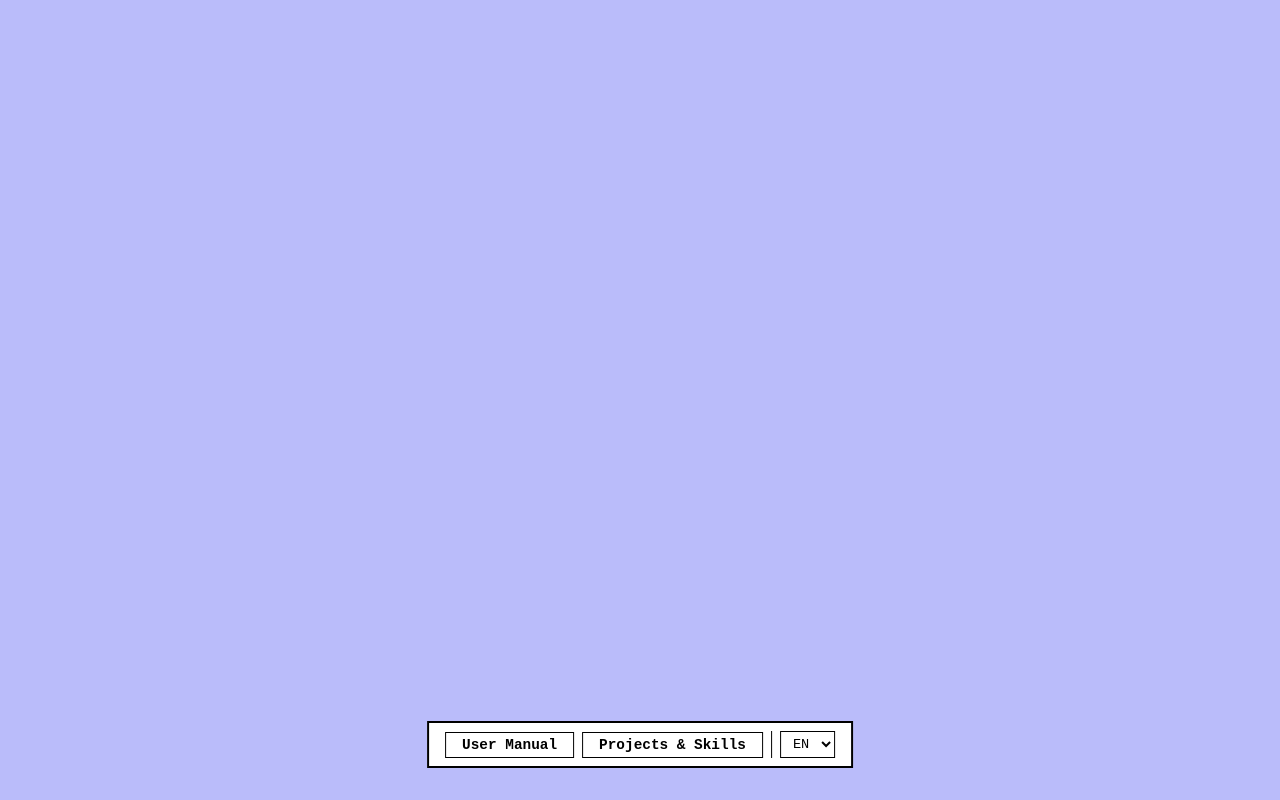
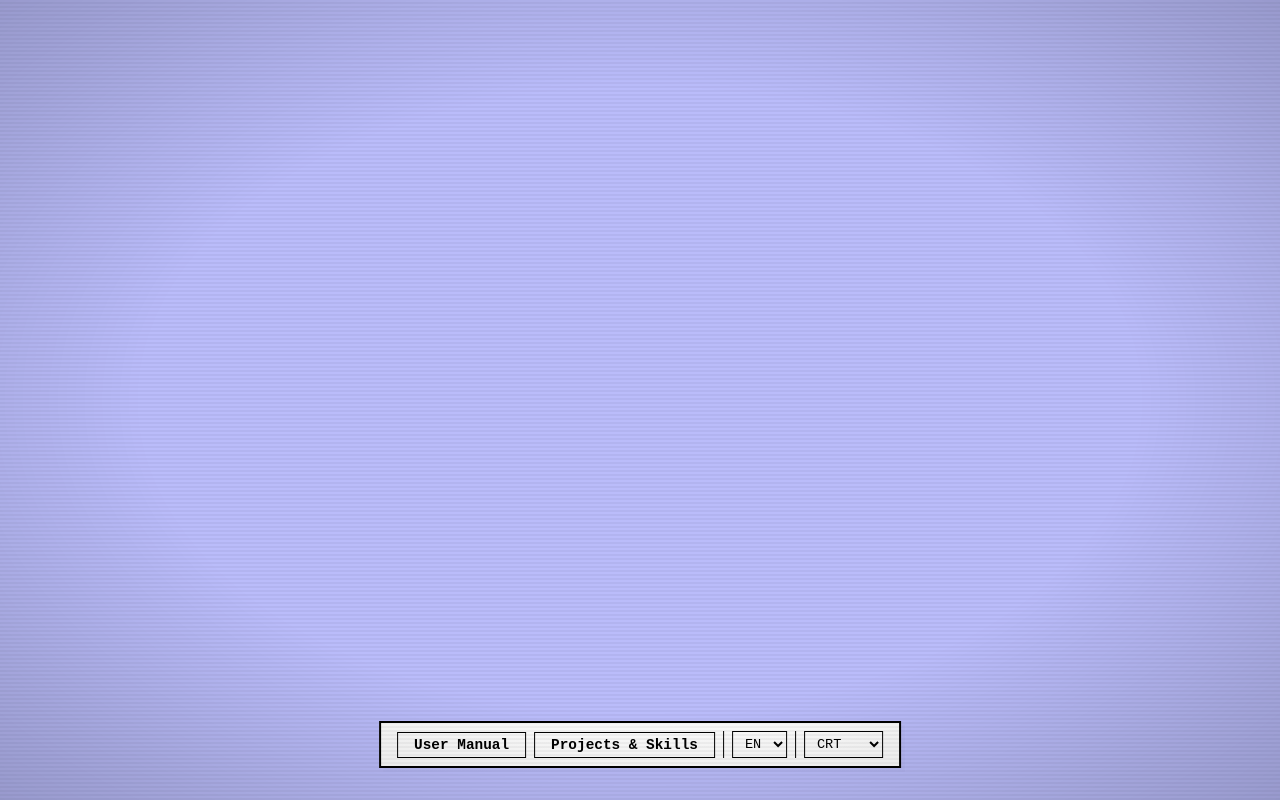
Before and after one commit to Showerss/my_webpage, a website: page index.html in a window 1280 px wide. Drawn offline with Linux system fonts and the light colour scheme; no server answers.

Commit message:
Add theme-switcher with CRT and Clean themes

```diff
--- a/index.html
+++ b/index.html
@@ -1,13 +1,19 @@
 <!DOCTYPE html>
-<html lang="en">
+
+
+
+<html lang="en" data-theme="crt">
 <head>
   <meta charset="UTF-8">
   <meta name="viewport" content="width=device-width, initial-scale=1.0">
-  <meta name="description" content="Phillip — Software Engineer. Systems thinker, curious builder, aspiring PhD candidate in robotics.">
+  <meta name="description" content="Phillip — Software Engineer. Systems thinker, curious builder, aspiring PhD candidate.">
   <title>Phillip — Software Engineer</title>
   <link rel="stylesheet" href="style.css">
   <script src="main.js" type="module"></script>
 </head>
+
+
+
 <body>
   <main>
     <nav class="floating-nav" aria-label="Main navigation">
@@ -22,6 +28,13 @@
           <option value="de">DE</option>
           <option value="es">ES</option>
           <option value="it">IT</option>
+        </select>
+      </div>
+      <div class="nav-theme">
+        <label for="theme-select" class="visually-hidden">Select theme</label>
+        <select id="theme-select">
+          <option value="crt" selected>CRT</option>
+          <option value="clean">Clean</option>
         </select>
       </div>
     </nav>
--- a/main.js
+++ b/main.js
@@ -208,11 +208,28 @@ function initLocale() {
   select?.addEventListener('change', e => applyLocale(e.target.value));
 }
 
+// ─── Theme ────────────────────────────────────────────────────────────────────
+
+function initTheme() {
+  const saved = localStorage.getItem('theme') ?? 'crt';
+  document.documentElement.dataset.theme = saved;
+
+  const select = document.getElementById('theme-select');
+  if (select) select.value = saved;
+
+  select?.addEventListener('change', e => {
+    const theme = e.target.value;
+    document.documentElement.dataset.theme = theme;
+    localStorage.setItem('theme', theme);
+  });
+}
+
 // ─── Boot ─────────────────────────────────────────────────────────────────────
 
 document.addEventListener('DOMContentLoaded', () => {
   buildNav();
   initDialogs();
   initLocale();
+  initTheme();
   loadGitHubRepos();
 });
--- a/style.css
+++ b/style.css
@@ -30,6 +30,64 @@
   --dialog-max-width: 640px;
   --dialog-max-height: 80vh;
   --nav-bottom:       2rem;
+
+  /* CRT overlay */
+  --crt-scanline-opacity: 0.04;
+  --crt-vignette-strength: 0.18;
+  --crt-flicker-duration: 8s;
+}
+
+/* ============================================================
+   CRT OVERLAY
+   Purely cosmetic glass-in-front-of-screen effect.
+   Tweak --crt-scanline-opacity / --crt-vignette-strength in
+   :root to dial intensity up or down without touching layout.
+   ============================================================ */
+
+/* Vignette — edges darken toward the corners */
+html[data-theme="crt"] body::before {
+  content: '';
+  position: fixed;
+  inset: 0;
+  pointer-events: none;
+  z-index: 9998;
+  background: radial-gradient(
+    ellipse at 50% 50%,
+    transparent 55%,
+    rgba(0, 0, 0, var(--crt-vignette-strength)) 100%
+  );
+}
+
+/* Scanlines — repeating faint horizontal stripes */
+html[data-theme="crt"] body::after {
+  content: '';
+  position: fixed;
+  inset: 0;
+  pointer-events: none;
+  z-index: 9999;
+  background: repeating-linear-gradient(
+    to bottom,
+    transparent 0px,
+    transparent 2px,
+    rgba(0, 0, 0, var(--crt-scanline-opacity)) 2px,
+    rgba(0, 0, 0, var(--crt-scanline-opacity)) 4px
+  );
+}
+
+/* Slow flicker — mimics aging CRT brightness instability */
+@keyframes crt-flicker {
+  0%         { filter: brightness(1);    }
+  30%        { filter: brightness(0.98); }
+  50%        { filter: brightness(1);    }
+  75%        { filter: brightness(0.97); }
+  80%        { filter: brightness(1);    }
+  100%       { filter: brightness(0.99); }
+}
+
+@media (prefers-reduced-motion: no-preference) {
+  html[data-theme="crt"] body {
+    animation: crt-flicker var(--crt-flicker-duration) ease-in-out infinite;
+  }
 }
 
 /* ============================================================
@@ -177,6 +235,36 @@ body {
 }
 
 .nav-locale select:focus-visible {
+  outline: 2px solid var(--color-primary);
+  outline-offset: 2px;
+}
+
+/* ============================================================
+   THEME SELECTOR
+   ============================================================ */
+.nav-theme {
+  border-left: 1px solid var(--color-border);
+  padding-left: var(--sp-sm);
+  margin-left: var(--sp-sm);
+}
+
+.nav-theme select {
+  background: transparent;
+  border: 1px solid var(--color-border);
+  font-family: var(--font-mono);
+  font-size: 0.85rem;
+  color: var(--color-text);
+  cursor: pointer;
+  padding: var(--sp-xs) var(--sp-sm);
+  transition: background 0.12s, color 0.12s;
+}
+
+.nav-theme select:hover {
+  background: var(--color-text);
+  color: var(--color-window-bg);
+}
+
+.nav-theme select:focus-visible {
   outline: 2px solid var(--color-primary);
   outline-offset: 2px;
 }
```
